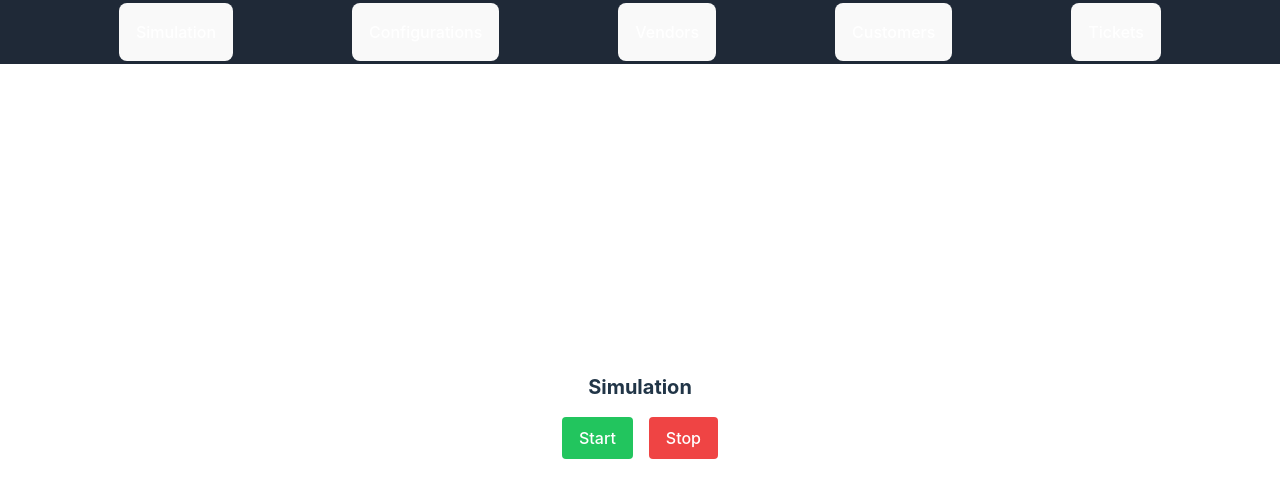
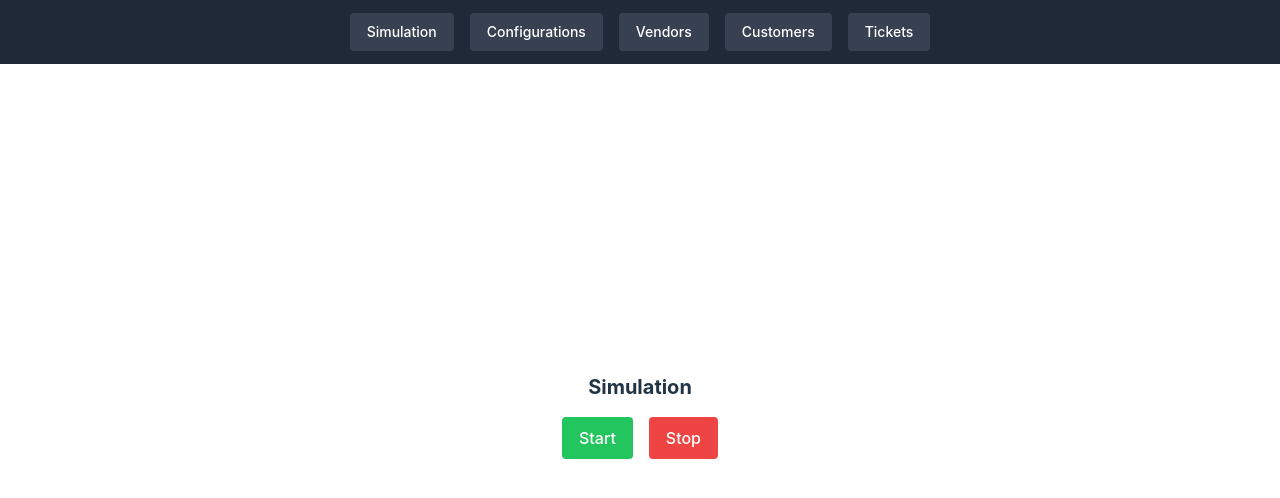
Before and after one commit to TharindaNimnajith/event-ticketing-system-frontend, a React (Vite) app: page / in a window 1280 px wide. Shown: the top 498 px of the page. Built offline with nearby package versions, Linux system fonts and the light colour scheme.

Commit message:
Modify navigation bar styles

```diff
--- a/src/component/Sidebar.jsx
+++ b/src/component/Sidebar.jsx
@@ -3,14 +3,16 @@ import {TABS} from './../config/config'
 
 const Sidebar = ({setTab}) => {
   return (
-      <div className="fixed top-0 left-0 w-full bg-gray-800 text-white flex justify-evenly items-center h-16">
+      <div className="fixed top-0 left-0 w-full bg-gray-800 text-white flex justify-center items-center h-16">
+        <div className="flex space-x-4">
           {
             TABS.map((tab) => (
-              <button key={tab} onClick={() => setTab(tab)} className="p-4 text-left hover:bg-gray-600">
+                <button key={tab} onClick={() => setTab(tab)} className="px-4 py-2 bg-gray-700 hover:bg-gray-600 rounded text-sm font-medium">
                   {tab}
                 </button>
             ))
           }
+        </div>
       </div>
   )
 }
```
Lines whose indentation alone changed are shown as unchanged.
